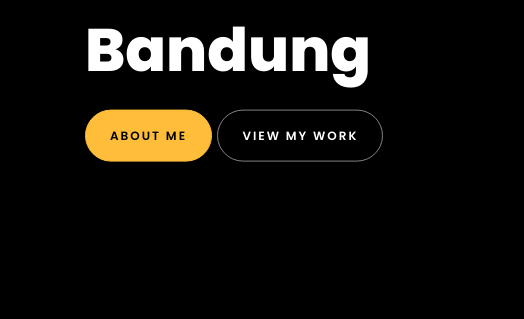
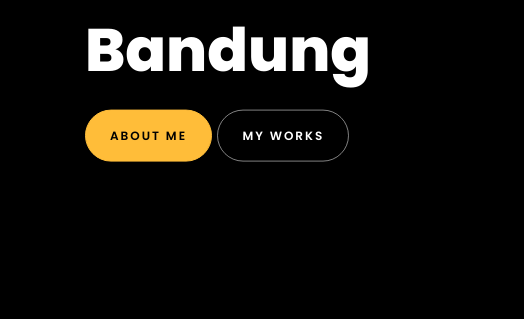
Before and after one commit to zakariyahya/portofolio, a plain HTML site: page index.html in a window 1280 px wide. Shown: the part 410-729 px from the top of the page, 0-524 px from the left. Drawn offline with Linux system fonts and the light colour scheme; files whose address does not match are found by name.

Commit message:
update profile

```diff
--- a/index.html
+++ b/index.html
@@ -60,7 +60,7 @@
 					  <span class="subheading">Hello!</span>
 					  <h1 class="mb-4 mt-3">I'm <span>Yahya Zakariya</span></h1>
 					  <h2 class="mb-4">A Professional Software Developer</h2>
-					  <p><a href="#about-section" class="btn btn-primary py-3 px-4">About me</a> <a href="#resume-section" class="btn btn-white btn-outline-white py-3 px-4">View my work</a></p>
+					  <p><a href="#about-section" class="btn btn-primary py-3 px-4">ABOUT ME</a> <a href="#resume-section" class="btn btn-white btn-outline-white py-3 px-4">MY WORKS</a></p>
 					</div>
 				  </div>
 
@@ -79,7 +79,7 @@
 		          	<div class="text">
 		          		<span class="subheading">Hello!</span>
 			            <h1 class="mb-4 mt-3">I'm a <span>software developer</span> based in Bandung</h1>
-						<p><a href="#about-section" class="btn btn-primary py-3 px-4">About me</a> <a href="#resume-section" class="btn btn-white btn-outline-white py-3 px-4">View my work</a></p>
+						<p><a href="#about-section" class="btn btn-primary py-3 px-4">ABOUT ME</a> <a href="#resume-section" class="btn btn-white btn-outline-white py-3 px-4">MY WORKS</a></p>
 
 		            </div>
 		          </div>
```
